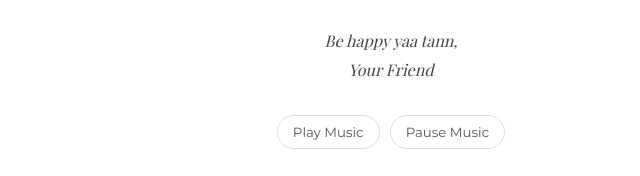
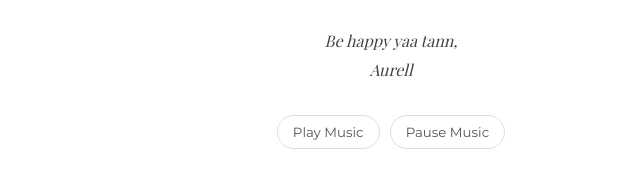
Before and after one commit to greetzza/order058_2-9-2025, a plain HTML site: page index.html in a window 1280 px wide. Both pictures are taken after a click on the picture 640 px from the left and 459 px from the top of the page. Shown: the part 487-663 px from the top of the page, 249-889 px from the left. Drawn offline with nearby package versions, Linux system fonts and the light colour scheme.

Commit message:
Update index.html

```diff
--- a/index.html
+++ b/index.html
@@ -266,7 +266,7 @@
 
             <h2>Happy Birthday Fattann!</h2>
             <p>smooga di usia yg baru ini, kamu selalu dikelilingi kebahagiaan, kesehatan, orang" yg baikk dan keberhasilan dalam setiap hal yang kamu jalanin kedepannyaa. aku tahu mungkin ini agak awkardd sii, tapi tulus banget dari hati. trima kasih yaa karna tanpa aku sadar kamu udah jadi salah satu alesan kenapa aku seneng tiap harii. walaupun kita cuma sebatas temen yg gatau nanti akhirnya gimanaa, aku tetep bersyukur bisa kenall kamu. aku berharap semua doa terbaik ini bisa sampee ke kamu, supaya apa pun yang kamu mauu bisa terwujud satu per satu. jangan lupa juga untuk selalu jaga diri, yaa. karna ada akuu di sini yang diem" peduli sama kamu. smoga hari spesial kamuu ini bukan cuma jadi pengingat betapa berharganya kamu, tapi juga jadi awal dari banyak cerita indah yang bakal kamu temuiin ke depannya. </p>
-             <p class="signature">Be happy yaa tann,<br>Your Friend</p>
+             <p class="signature">Be happy yaa tann,<br>Aurell</p>
 
             <div class="music-control">
                 <button id="playBtn">Play Music</button>
```
